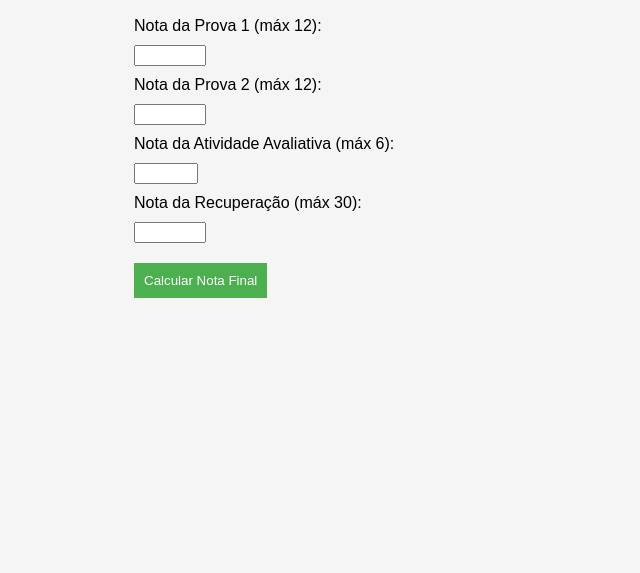
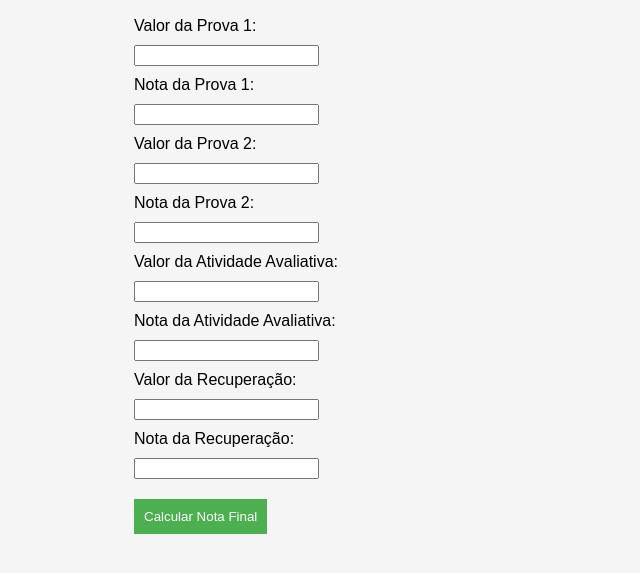
Before and after one commit to professoraraquelaraujo/1a-etapa-calculo-nota-recuperacao, a plain HTML site: page index.html in a window 1280 px wide. Shown: the part 71-644 px from the top of the page, without its empty margins (206-846 px from the left). Drawn offline with Linux system fonts and the light colour scheme.

Commit message:
Update index.html

```diff
--- a/index.html
+++ b/index.html
@@ -1,4 +1,3 @@
-
 <!DOCTYPE html>
 <html lang="pt-BR">
 <head>
@@ -36,17 +35,30 @@
 </head>
 <body>
     <h2>Cálculo da Nota de Recuperação</h2>
-    <label for="notaProva1">Nota da Prova 1 (máx 12):</label>
-    <input type="number" id="notaProva1" step="0.1" max="12" min="0">
 
-    <label for="notaProva2">Nota da Prova 2 (máx 12):</label>
-    <input type="number" id="notaProva2" step="0.1" max="12" min="0">
+    <label for="valorProva1">Valor da Prova 1:</label>
+    <input type="number" id="valorProva1" step="0.1" min="0">
 
-    <label for="notaAtividade">Nota da Atividade Avaliativa (máx 6):</label>
-    <input type="number" id="notaAtividade" step="0.1" max="6" min="0">
+    <label for="notaProva1">Nota da Prova 1:</label>
+    <input type="number" id="notaProva1" step="0.1" min="0">
 
-    <label for="notaRecuperacao">Nota da Recuperação (máx 30):</label>
-    <input type="number" id="notaRecuperacao" step="0.1" max="30" min="0">
+    <label for="valorProva2">Valor da Prova 2:</label>
+    <input type="number" id="valorProva2" step="0.1" min="0">
+
+    <label for="notaProva2">Nota da Prova 2:</label>
+    <input type="number" id="notaProva2" step="0.1" min="0">
+
+    <label for="valorAtividade">Valor da Atividade Avaliativa:</label>
+    <input type="number" id="valorAtividade" step="0.1" min="0">
+
+    <label for="notaAtividade">Nota da Atividade Avaliativa:</label>
+    <input type="number" id="notaAtividade" step="0.1" min="0">
+
+    <label for="valorRecuperacao">Valor da Recuperação:</label>
+    <input type="number" id="valorRecuperacao" step="0.1" min="0">
+
+    <label for="notaRecuperacao">Nota da Recuperação:</label>
+    <input type="number" id="notaRecuperacao" step="0.1" min="0">
 
     <button onclick="calcularNotaFinal()">Calcular Nota Final</button>
 
@@ -54,21 +66,34 @@
 
     <script>
         function calcularNotaFinal() {
+            const valorProva1 = parseFloat(document.getElementById("valorProva1").value) || 0;
+            const valorProva2 = parseFloat(document.getElementById("valorProva2").value) || 0;
+            const valorAtividade = parseFloat(document.getElementById("valorAtividade").value) || 0;
+            const valorRecuperacao = parseFloat(document.getElementById("valorRecuperacao").value) || 0;
+
             const notaProva1 = parseFloat(document.getElementById("notaProva1").value) || 0;
             const notaProva2 = parseFloat(document.getElementById("notaProva2").value) || 0;
             const notaAtividade = parseFloat(document.getElementById("notaAtividade").value) || 0;
             const notaRecuperacao = parseFloat(document.getElementById("notaRecuperacao").value) || 0;
 
-            const notaRecuperacaoConvertida = (notaRecuperacao / 30) * 12;
+            // Convertendo a nota de recuperação para o valor proporcional da prova
+            const notaRecuperacaoConvertida = (notaRecuperacao / valorRecuperacao) * Math.max(valorProva1, valorProva2);
 
-            // Substituir a menor nota entre as duas provas pela nota de recuperação convertida, se for maior
-            const novaNotaProva1 = Math.max(notaProva1, notaRecuperacaoConvertida);
-            const novaNotaProva2 = Math.max(notaProva2, notaRecuperacaoConvertida);
+            // Substituir a menor nota entre as duas provas pela nota de recuperação convertida, se a recuperação for maior
+            let novaNotaProva1 = notaProva1;
+            let novaNotaProva2 = notaProva2;
 
-            // Calcular a nota final
+            if (notaRecuperacaoConvertida > notaProva1 && notaProva1 <= notaProva2) {
+                novaNotaProva1 = notaRecuperacaoConvertida;
+            } else if (notaRecuperacaoConvertida > notaProva2 && notaProva2 < notaProva1) {
+                novaNotaProva2 = notaRecuperacaoConvertida;
+            }
+
+            // Calcular a nota final somando as notas das provas e da atividade
             const notaFinal = notaAtividade + novaNotaProva1 + novaNotaProva2;
 
-            document.getElementById("resultado").innerHTML = `Sua nota final é: ${notaFinal.toFixed(2)} / 30`;
+            // Exibir a nota final
+            document.getElementById("resultado").innerHTML = `Sua nota final é: ${notaFinal.toFixed(2)} / ${(valorProva1 + valorProva2 + valorAtividade).toFixed(2)}`;
         }
     </script>
 </body>
```
